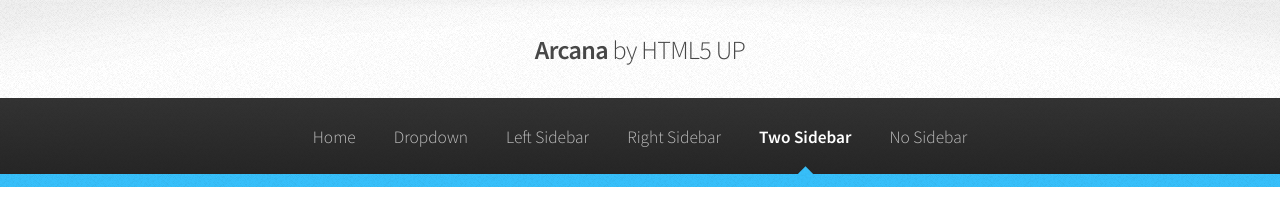
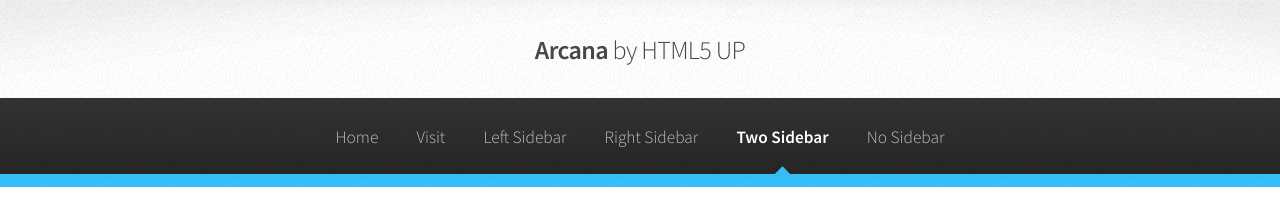
Before and after one commit to torreypayne/tpizzle.github.io, a plain HTML site: page two-sidebar.html in a window 1280 px wide. Shown: the top 224 px of the page. Drawn offline with Linux system fonts and the light colour scheme.

Commit message:
Clean up text

```diff
--- a/two-sidebar.html
+++ b/two-sidebar.html
@@ -28,7 +28,7 @@
 							<ul>
 								<li><a href="index.html">Home</a></li>
 								<li>
-									<a href="#">Dropdown</a>
+									<a href="#">Visit</a>
 									<ul>
 										<li><a href="#">Lorem dolor</a></li>
 										<li><a href="#">Magna phasellus</a></li>
```
Also changed, not shown: index.html (+1 -1 lines), left-sidebar.html (+1 -1 lines), no-sidebar.html (+1 -1 lines), right-sidebar.html (+1 -1 lines).
